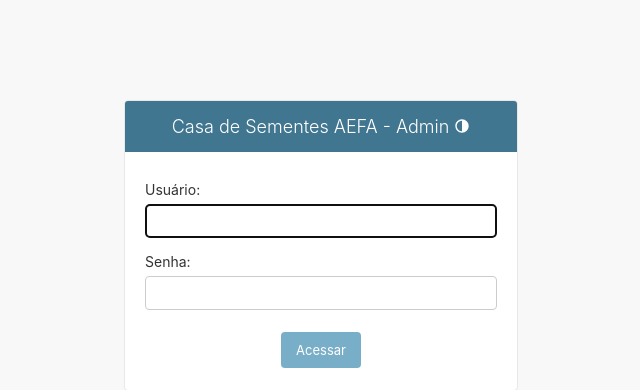
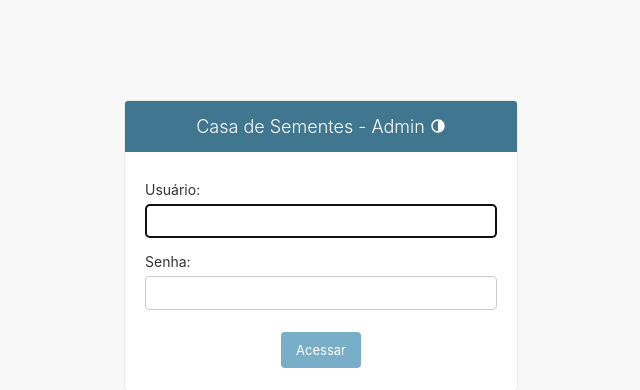
Before and after one commit to HPedroSilva/gestao-casa-sementes, a Django app: page /admin/login/ in a window 1280 px wide. Shown: the top 390 px of the page, without its empty margins (319-959 px from the left). Run offline with Django 4.2, Linux system fonts and the light colour scheme; parts of the project's set-up code (start-up, migrations or seed data) failed here and were passed over.

Commit message:
Ajustes em nomes no projeto

```diff
--- a/mainApp/templates/base.html
+++ b/mainApp/templates/base.html
@@ -12,7 +12,7 @@
     <meta name="description" content="">
     <meta name="author" content="">
 
-    <title>Casa de Sementes AEFA</title>
+    <title>Casa de Sementes</title>
 
     <!-- Custom fonts for all templates -->
     <link href="{% static 'mainApp/vendor/fontawesome-free/css/all.min.css' %}" rel="stylesheet" type="text/css">
@@ -45,7 +45,7 @@
                 {% comment %} <div class="sidebar-brand-icon rotate-n-15">
                     <i class="fas fa-laugh-wink"></i>
                 </div> {% endcomment %}
-                <div class="sidebar-brand-text mx-3">Casa de Sementes AEFA</div>
+                <div class="sidebar-brand-text mx-3">Casa de Sementes</div>
             </a>
 
             <!-- Divider -->
@@ -256,7 +256,7 @@
             <footer class="sticky-footer bg-white">
                 <div class="container my-auto">
                     <div class="copyright text-center my-auto">
-                        <span>Copyright &copy; Casa de Sementes AEFA 2022</span>
+                        <span>Copyright &copy; Casa de Sementes 2022</span>
                     </div>
                 </div>
             </footer>
--- a/sementesaefa/settings.py
+++ b/sementesaefa/settings.py
@@ -136,4 +136,4 @@ CONFIGURACOES_FILE = os.path.join(BASE_DIR, "conteudo", "config.json")
 
 DEFAULT_AUTO_FIELD = 'django.db.models.BigAutoField'
 API_URL = "http://localhost:3000/"
-KRONOS_PREFIX = 'source /mnt/h/Projeto AEFA/sementesAEFA/virtual-linux-sementesaefa/bin/activate && '
+# KRONOS_PREFIX = 'source /bin/activate && ' # Caminho para ativação do ambiente virtual do projeto
--- a/sementesaefa/urls.py
+++ b/sementesaefa/urls.py
@@ -23,9 +23,9 @@ from mainApp.views import DashboardView
 from django.contrib.auth.decorators import login_required
 import notifications.urls
 
-admin.site.site_header = "Casa de Sementes AEFA - Admin"
-admin.site.site_title = "Casa de Sementes AEFA - Admin"
-admin.site.index_title = "Casa de Sementes AEFA - Admin"
+admin.site.site_header = "Casa de Sementes - Admin"
+admin.site.site_title = "Casa de Sementes - Admin"
+admin.site.index_title = "Casa de Sementes - Admin"
 
 urlpatterns = [
     path('', login_required(DashboardView.as_view()), name='index'),
```
